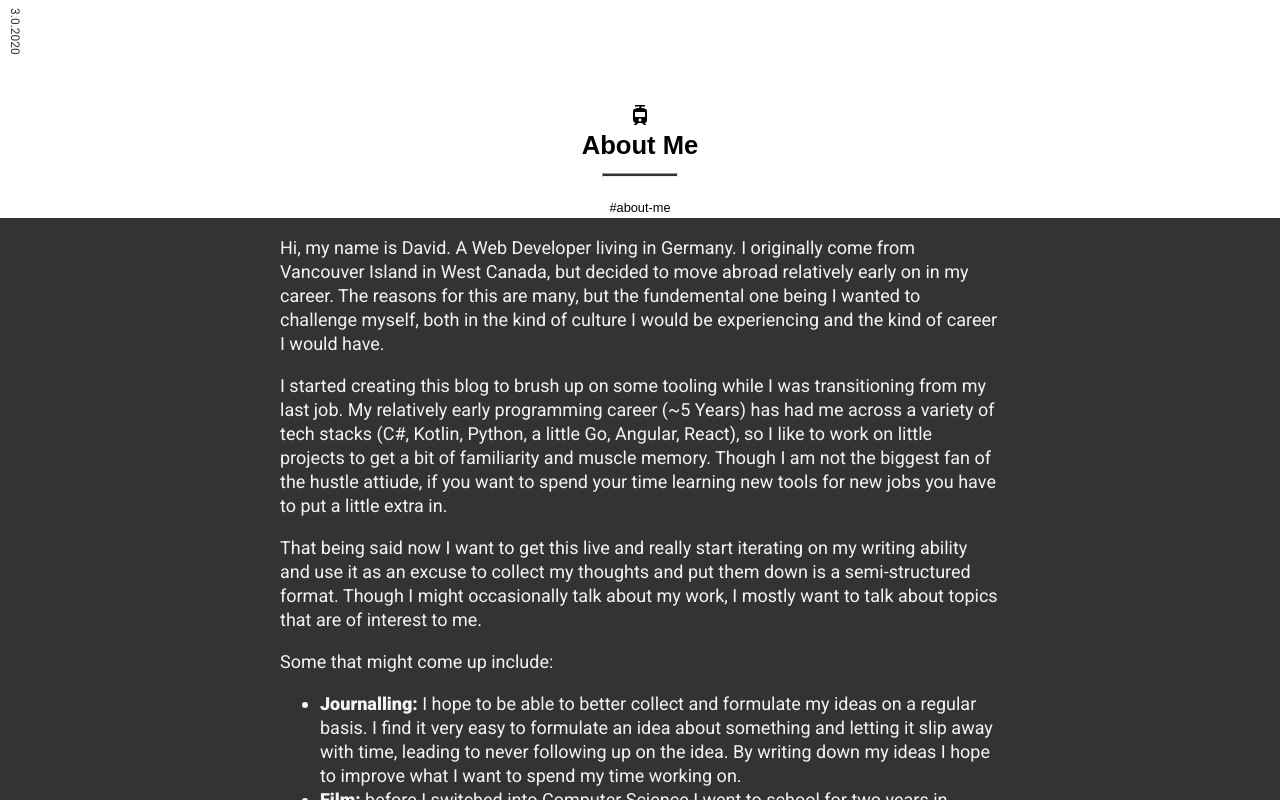
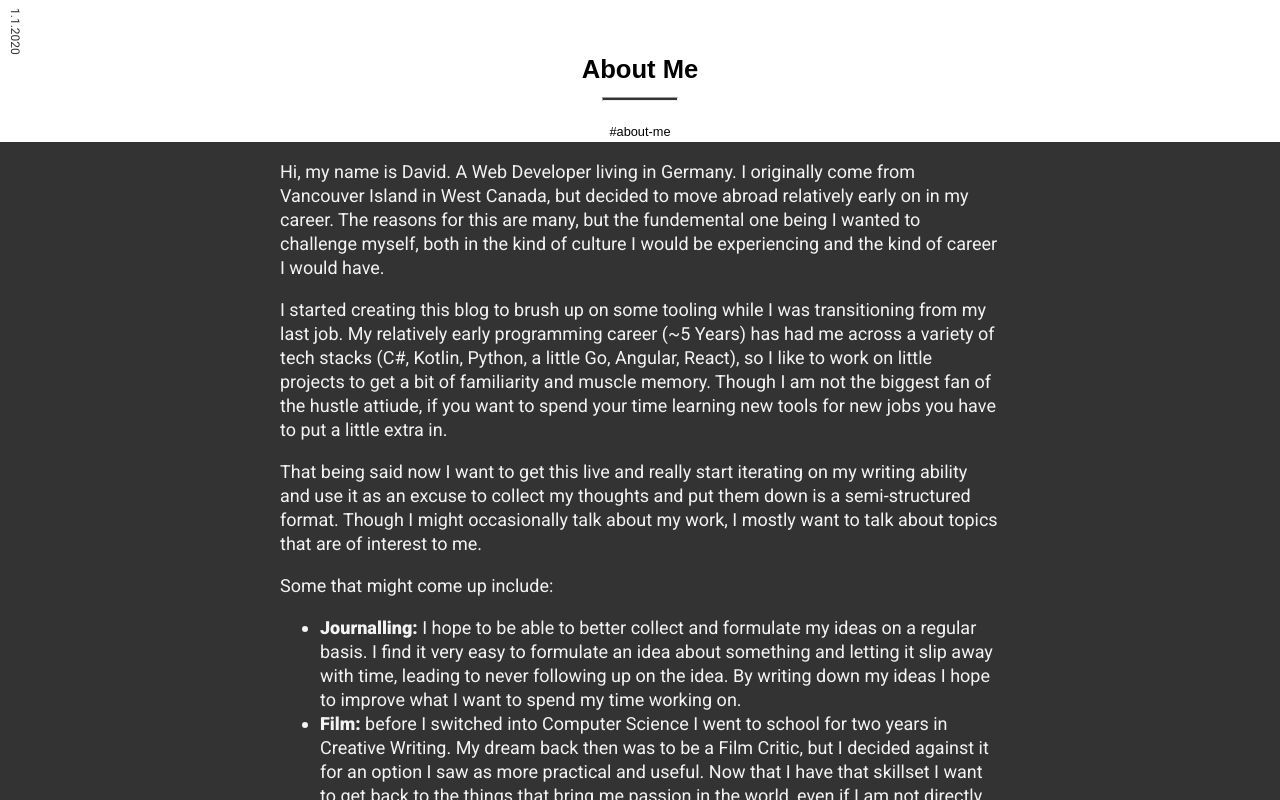
Before and after one commit to dLaMothe/blog, a React (Create React App) app: page /#/about in a window 1280 px wide. Shown: the top 800 px of the page. Built offline with nearby package versions, Linux system fonts and the light colour scheme.

Commit message:
Fix quirks in date formatting utility

```diff
--- a/src/pages/article/article.jsx
+++ b/src/pages/article/article.jsx
@@ -1,5 +1,4 @@
 import * as React from 'react';
-import { Tram } from '@material-ui/icons';
 import PropTypes from 'prop-types';
 import Markdown from '../../components/markdown';
 import { formatArticleDate } from '../../utils.js';
@@ -13,9 +12,6 @@ export default class Article extends React.Component {
       <div className="article">
         <div className="article__header">
           <div className="article__date">{formatArticleDate(date_created)}</div>
-          <div className="article__icon">
-            <Tram />
-          </div>
           <div className="article__headline">
             <b>{title}</b>
             <hr className="article__hr" />
--- a/src/utils.js
+++ b/src/utils.js
@@ -1,6 +1,10 @@
 export function formatArticleDate(dateStr) {
   let date = new Date(dateStr);
   return (
-    date.getUTCDay() + '.' + date.getUTCMonth() + '.' + date.getUTCFullYear()
+    date.getUTCDate() +
+    '.' +
+    (date.getUTCMonth() + 1) +
+    '.' +
+    date.getUTCFullYear()
   );
 }
```
